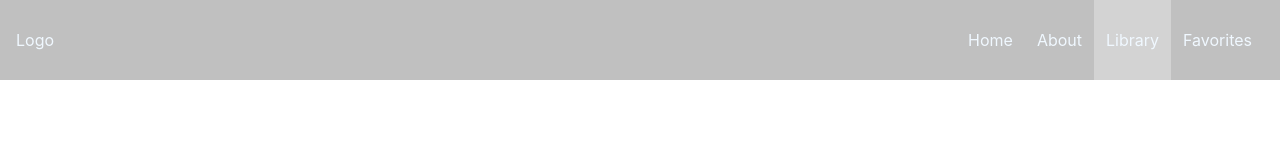
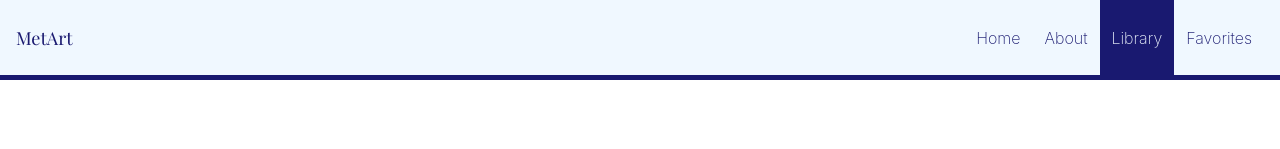
Before and after one commit to ManohisoaVicky/Met-Museum, a React (Create React App) app in the folder met-musesum-of-art/: page /library in a window 1280 px wide. Shown: the top 149 px of the page. Built offline with nearby package versions, Linux system fonts and the light colour scheme; no server answers.

Commit message:
Header css altered

```diff
--- a/met-musesum-of-art/src/components/Header.jsx
+++ b/met-musesum-of-art/src/components/Header.jsx
@@ -6,7 +6,7 @@ function Header() {
   return (
     <header className='Header'>
         <Link to="/" className='logo-link'>
-            <div className='logo'>Logo</div>
+            <div className='logo'>MetArt</div>
         </Link>
         <nav>
             <ul>
--- a/met-musesum-of-art/src/styles/Header.css
+++ b/met-musesum-of-art/src/styles/Header.css
@@ -6,9 +6,10 @@
 
   padding: 0 1rem;
   margin: 0;
-  background-color: silver;
-  color: aliceblue;
+  background-color: aliceblue;
+  color: midnightblue;
   height: 10vh;
+  border-bottom: 5px solid midnightblue;
 }
 
 nav ul {
@@ -40,17 +41,27 @@ nav li {
   min-width: 5vw;
 }
 
+.logo-link {
+  font-family: 'Playfair';
+  font-size: large;
+}
+
 .nav-link {
   height: 100%;
   display: flex;
   justify-content: center;
   align-items: center;
+  font-weight: 200;
+  transition: 0.5s;
 }
 
 nav li.active{
-  background-color: #d3d3d3;
+  background-color: midnightblue;
+  color: aliceblue;
 }
 
 nav li:hover {
-  background-color: #dcdcdc;
+  background-color: midnightblue;
+  color: aliceblue;
+  transition: 0.5s;
 }
```
